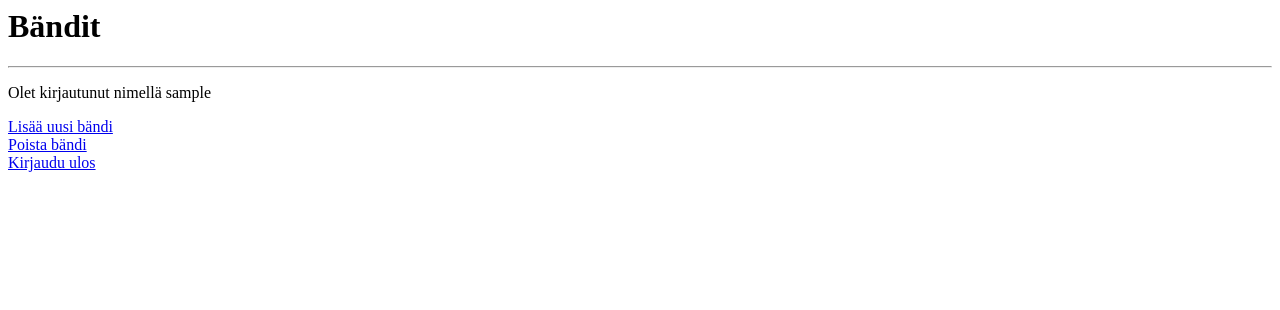
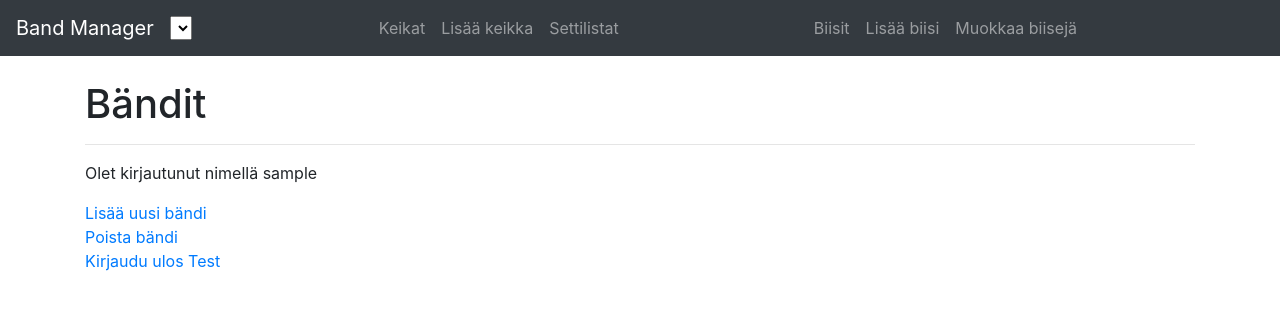
Before and after one commit to samilaiti/bandmanager, a Flask app: template templates/index.html in a window 1280 px wide. Shown: the top 310 px of the page. Run offline with Flask 3, Linux system fonts and the light colour scheme; the template is opened without the code that fills it, so the values that code supplies are empty; the visitor is signed in with stand-in values (Sample User, id 1); some libraries are stand-ins or nearby versions.

Commit message:
page layout added

```diff
--- a/app.py
+++ b/app.py
@@ -4,6 +4,7 @@ from flask_sqlalchemy import SQLAlchemy
 from werkzeug.security import generate_password_hash, check_password_hash
 from sqlalchemy.sql import text
 from os import getenv
+# from db import db
 
 app = Flask(__name__)
 app.secret_key = getenv("SECRET_KEY")
@@ -16,6 +17,13 @@ def index():
     result = db.session.execute(sql)
     bands = result.fetchall()
     return render_template("index.html", bands=bands)
+
+@app.route("/test")
+def test():
+    sql = text("SELECT id, name FROM songs")
+    result = db.session.execute(sql)
+    songs = result.fetchall()
+    return render_template("test.html", songs=songs)
 
 @app.route("/login",methods=["POST"])
 def login():
--- a/templates/index.html
+++ b/templates/index.html
@@ -1,3 +1,7 @@
+{% extends "layout.html" %}
+
+{% block body %}
+
 <h1>Bändit</h1>
 <hr>
 {% if session.username %}
@@ -12,6 +16,7 @@
     <a href="/addband">Lisää uusi bändi</a><br>
     <a href="/removeband">Poista bändi</a><br>
     <a href="/logout">Kirjaudu ulos</a>
+    <a href="/test">Test</a>
 
 {% else %}
     <form action="/login" method="POST">
@@ -23,3 +28,5 @@
     </form>
     <a href="/register">Rekisteröidy</a>
 {% endif %}
+
+{% endblock %}
--- /dev/null
+++ b/templates/layout.html
@@ -0,0 +1,65 @@
+<!DOCTYPE html>
+<html>
+  <head>
+    <meta charset="utf-8">
+    <title>Band Manager</title>
+    <link rel="stylesheet" href="https://maxcdn.bootstrapcdn.com/bootstrap/4.0.0/css/bootstrap.min.css" integrity="sha384-Gn5384xqQ1aoWXA+058RXPxPg6fy4IWvTNh0E263XmFcJlSAwiGgFAW/dAiS6JXm" crossorigin="anonymous">
+  </head>
+
+  <body>
+
+    <nav class="navbar navbar-expand-md navbar-dark bg-dark mb-4">
+      <a class="navbar-brand" href="{{ url_for('index') }}">Band Manager</a>
+      <button class="navbar-toggler" type="button" data-toggle="collapse" data-target="#navbarCollapse" aria-controls="navbarCollapse" aria-expanded="false" aria-label="Toggle navigation">
+              <span class="navbar-toggler-icon"></span>
+      </button>
+      <div class="collapse navbar-collapse" id="navbarCollapse">
+
+        <ul class="navbar-nav mr-auto">
+          <select name="bands" id="bands">
+            {% for band in bands %}
+                <option value="{{ band.id }}">{{ band.name }} </option>
+            {% endfor %}
+          </select>
+        </ul>
+        <ul class="navbar-nav mr-auto">
+          <li class="nav-item">
+            <a class="nav-link" href="{{ url_for('index') }} ">Keikat</a>
+          </li>
+          <li class="nav-item">
+            <a class="nav-link" href="{{ url_for('index') }} ">Lisää keikka</a>
+          </li>
+          <li class="nav-item">
+              <a class="nav-link" href="{{ url_for('index') }} ">Settilistat</a>
+            </li>
+        </ul>
+
+        <ul class="navbar-nav mr-auto">
+            <li class="nav-item">
+              <a class="nav-link" href="{{ url_for('index') }} ">Biisit</a>
+            </li>
+            <li class="nav-item">
+              <a class="nav-link" href="{{ url_for('index') }} ">Lisää biisi</a>
+            </li>
+            <li class="nav-item">
+              <a class="nav-link" href="{{ url_for('index') }} ">Muokkaa biisejä</a>
+            </li>
+        </ul>
+
+      </div>
+    </nav>
+
+    <main role="main" class="container">
+        {% block body %}
+        <p>
+          Content.
+        </p>
+        {% endblock %}
+    </main>
+
+    <script src="https://code.jquery.com/jquery-3.2.1.slim.min.js" integrity="sha384-KJ3o2DKtIkvYIK3UENzmM7KCkRr/rE9/Qpg6aAZGJwFDMVNA/GpGFF93hXpG5KkN" crossorigin="anonymous"></script>
+    <script src="https://cdnjs.cloudflare.com/ajax/libs/popper.js/1.12.9/umd/popper.min.js" integrity="sha384-ApNbgh9B+Y1QKtv3Rn7W3mgPxhU9K/ScQsAP7hUibX39j7fakFPskvXusvfa0b4Q" crossorigin="anonymous"></script>
+    <script src="https://maxcdn.bootstrapcdn.com/bootstrap/4.0.0/js/bootstrap.min.js" integrity="sha384-JZR6Spejh4U02d8jOt6vLEHfe/JQGiRRSQQxSfFWpi1MquVdAyjUar5+76PVCmYl" crossorigin="anonymous"></script>
+
+  </body>
+</html>
```
Also changed, not shown: db.py (added, +9 -0 lines), static/test.css (added, +41 -0 lines), templates/test.html (added, +67 -0 lines).
